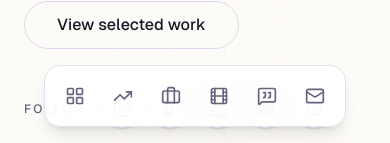
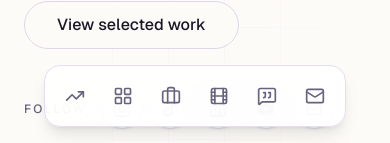
Before and after one commit to zicotann/zoe-portfolio, a Next.js app: page / in a window 390 px wide. Shown: the part 701-844 px from the top of the page. Built offline with nearby package versions, Linux system fonts and the light colour scheme.

Commit message:
fix: nav function and hide testimonials

```diff
--- a/content/site.json
+++ b/content/site.json
@@ -56,16 +56,16 @@
   "navigation": {
     "links": [
       {
+        "id": "nav_metrics",
+        "label": "Metrics",
+        "href": "#metrics",
+        "icon": "metrics"
+      },
+      {
         "id": "nav_work",
         "label": "Work",
         "href": "#work",
         "icon": "work"
-      },
-      {
-        "id": "nav_metrics",
-        "label": "Metrics",
-        "href": "#metrics",
-        "icon": "metrics"
       },
       {
         "id": "nav_experience",
@@ -835,7 +835,7 @@
       "limit": 8
     },
     "testimonials": {
-      "visible": true,
+      "visible": false,
       "eyebrow": "Social proof",
       "heading": "What founders and marketing leads say.",
       "testimonials": [
--- a/src/components/magicui/dock.tsx
+++ b/src/components/magicui/dock.tsx
@@ -19,10 +19,11 @@ export interface DockItem {
 
 interface DockProps {
   items: DockItem[];
+  activeHref?: string;
   className?: string;
 }
 
-export function Dock({ items, className }: DockProps) {
+export function Dock({ items, activeHref, className }: DockProps) {
   return (
     <TooltipProvider delayDuration={150}>
       <nav
@@ -33,17 +34,27 @@ export function Dock({ items, className }: DockProps) {
         )}
       >
         <ul className="flex items-end gap-1 rounded-2xl border border-border bg-card/90 px-2 py-2 shadow-lg backdrop-blur-xl">
-          {items.map((item) => (
+          {items.map((item) => {
+            const isActive = item.href === activeHref;
+
+            return (
               <li key={item.href}>
                 <Tooltip>
                   <TooltipTrigger asChild>
                     <motion.a
                       href={item.href}
                       aria-label={item.label}
+                      aria-current={isActive ? "location" : undefined}
+                      animate={{ scale: isActive ? 1.18 : 1, y: isActive ? -6 : 0 }}
                       whileHover={{ scale: 1.18, y: -6 }}
                       whileTap={{ scale: 0.94 }}
                       transition={{ type: "spring", stiffness: 400, damping: 22 }}
-                    className="flex h-11 w-11 items-center justify-center rounded-xl text-muted-foreground transition-colors hover:bg-secondary hover:text-foreground focus-visible:outline-none focus-visible:ring-2 focus-visible:ring-ring"
+                      className={cn(
+                        "flex h-11 w-11 items-center justify-center rounded-xl transition-colors focus-visible:outline-none focus-visible:ring-2 focus-visible:ring-ring",
+                        isActive
+                          ? "bg-secondary text-foreground"
+                          : "text-muted-foreground hover:bg-secondary hover:text-foreground",
+                      )}
                     >
                       {item.icon}
                     </motion.a>
@@ -51,7 +62,8 @@ export function Dock({ items, className }: DockProps) {
                   <TooltipContent>{item.label}</TooltipContent>
                 </Tooltip>
               </li>
-          ))}
+            );
+          })}
         </ul>
       </nav>
     </TooltipProvider>
--- a/src/components/sections/site-header.tsx
+++ b/src/components/sections/site-header.tsx
@@ -144,7 +144,7 @@ export function SiteHeader({ content }: { content: SiteContent }) {
         </nav>
       </header>
 
-      <Dock items={dockItems} className="lg:hidden" />
+      <Dock items={dockItems} activeHref={active} className="lg:hidden" />
     </>
   );
 }
```
Lines whose indentation alone changed are shown as unchanged.
